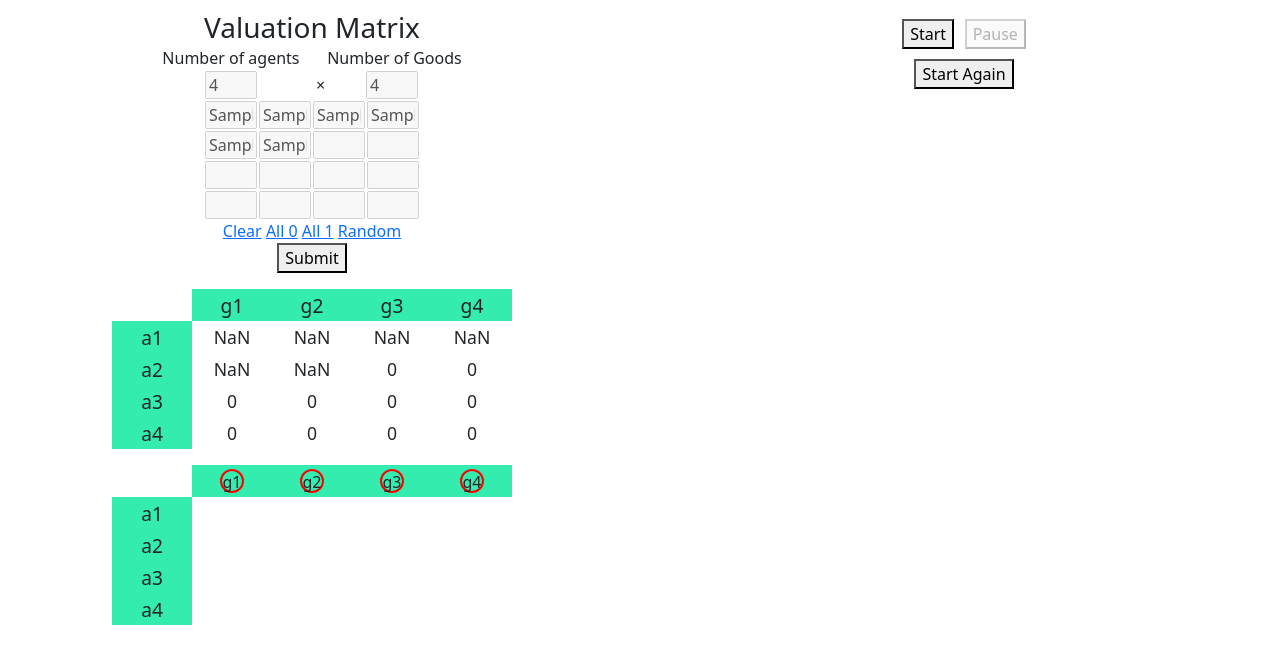
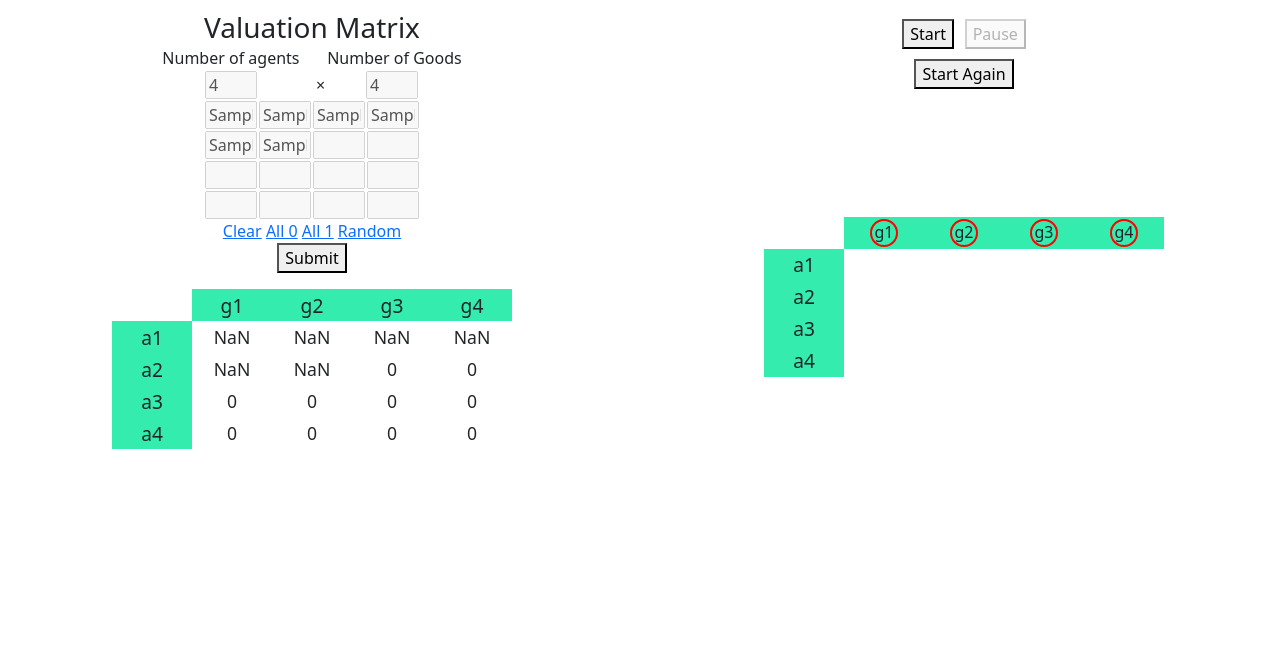
Before and after one commit to yatharth811/Round-Robin-Algorithm, a plain HTML site: page index.html in a window 1280 px wide. Both pictures are taken after typing "Sample", "Sample", "Sample", "Sample", "Sample", "Sample" into the empty fields and a click on the button "Submit". Shown: the part 73-736 px from the top of the page. Drawn offline with nearby package versions, Linux system fonts and the light colour scheme.

Commit message:
Update index.html

```diff
--- a/index.html
+++ b/index.html
@@ -43,8 +43,8 @@
         border-radius: 50%;
 
         display: inline-block;
-        height: 1.5rem;
-        width: 1.5rem;
+        height: 1.75rem;
+        width: 1.75rem;
       }
       .value {
         height: 2rem;
@@ -166,7 +166,6 @@
         <button type="submit">Submit</button>
 
         <table id="allocation-table" style="margin-top: 1rem"></table>
-        <table id="allocation-table2" style="margin-top: 1rem"></table>
       </form>
 
       <div id="graph-container" style="padding-right: 0.5rem">
@@ -185,6 +184,9 @@
         <p style="text-align: center; margin-top: 0.6rem">
           <button onclick="window.location.reload()">Start Again</button>
         </p>
+
+
+        <table id="allocation-table2" style="margin-top: 8rem"></table>
       </div>
     </div>
 
```
